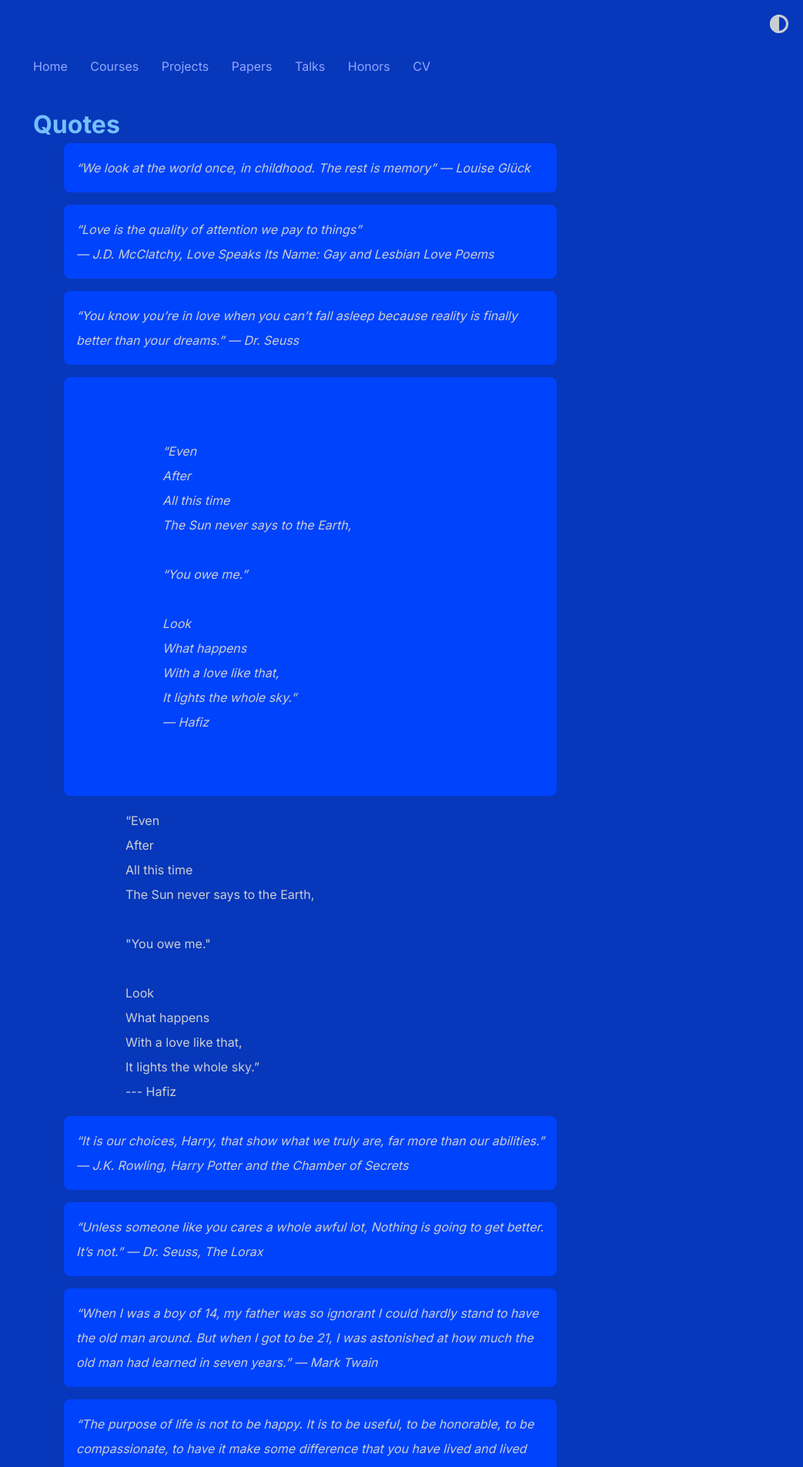
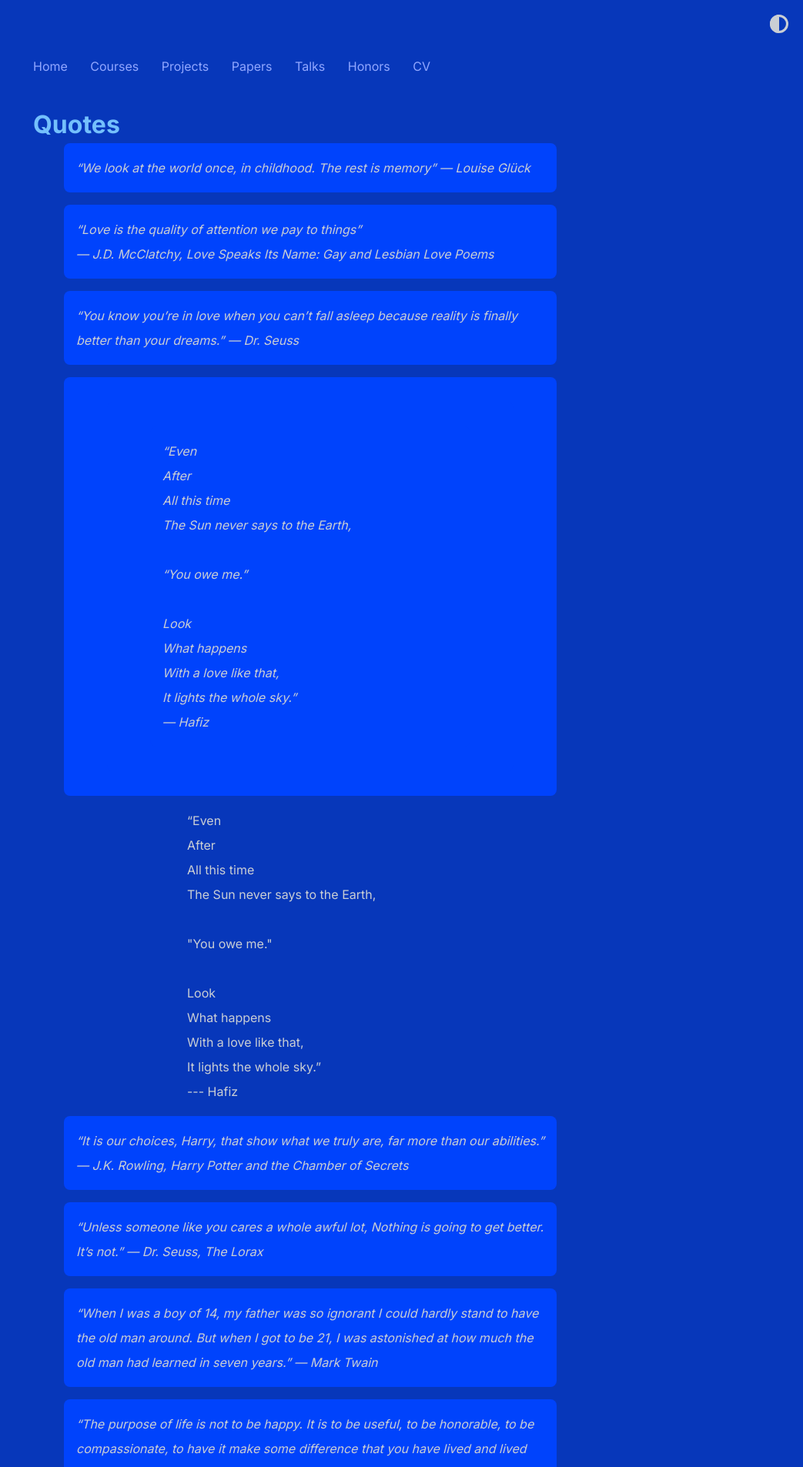
Before and after one commit to shihankanungo/shihankanungo.github.io, a Jekyll site: the page built from quotes.md, in a window 1280 px wide. Shown: the top 1906 px of the page at 77% size, without its empty margins (237-1280 px from the left). Built offline with Jekyll 4.4.1, drawn with Linux system fonts in a browser that asks for light colours.

Commit message:
Update quotes.md

```diff
--- a/quotes.md
+++ b/quotes.md
@@ -11,9 +11,9 @@ title: Quotes
 
 > > > “Even <br> After <br> All this time <br> The Sun never says to the Earth, <br> <br> "You owe me."  <br><br> Look <br> What happens <br> With a love like that, <br> It lights the whole sky.” <br> --- Hafiz
 
-<ul><ul><ul>
+<ul><ul><ul><ul><ul>
 “Even <br> After <br> All this time <br> The Sun never says to the Earth, <br> <br> "You owe me."  <br><br> Look <br> What happens <br> With a love like that, <br> It lights the whole sky.” <br> --- Hafiz
-</ul></ul></ul>
+</ul></ul></ul></ul></ul>
 
 > "It is our choices, Harry, that show what we truly are, far more than our abilities." --- J.K. Rowling, <i>Harry Potter and the Chamber of Secrets</i>
 
```
